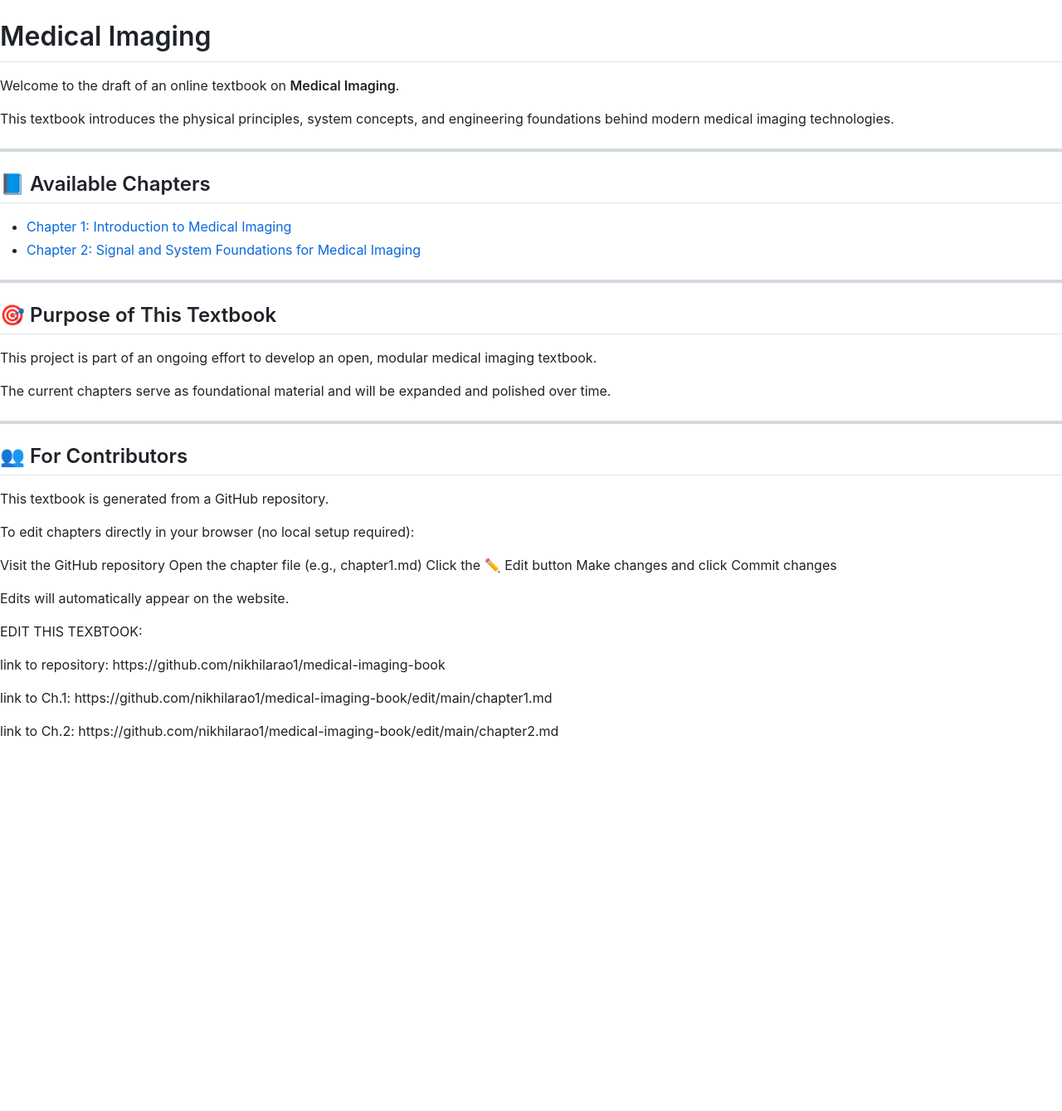
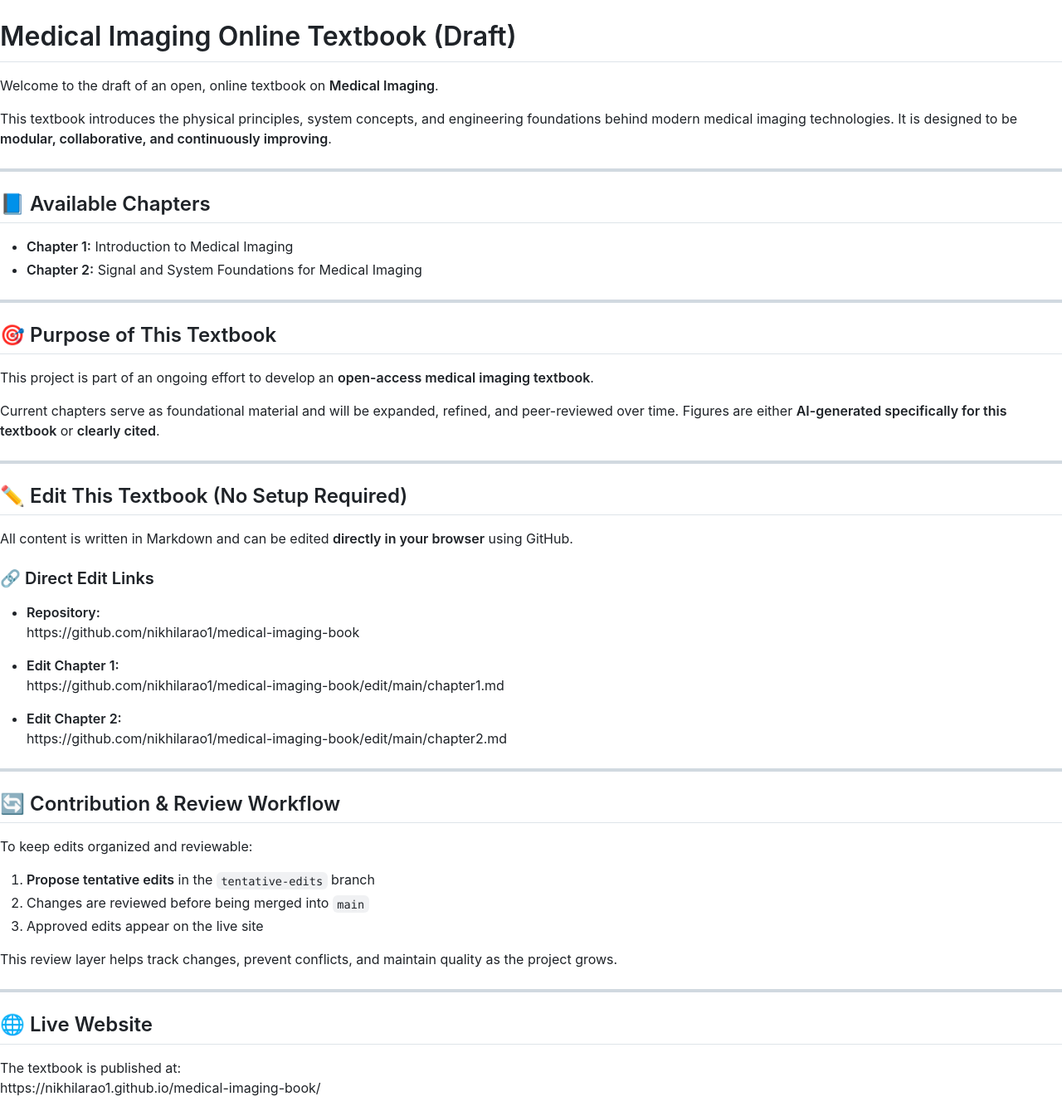
Before and after one commit to NikhilaRao1/medical-imaging-book, a Jekyll site: the page built from index.md, in a window 1280 px wide. Shown: the whole page at 83% size. Built offline with Jekyll 4.4.1, drawn with Linux system fonts in a browser that asks for light colours; nearby versions of some CDN libraries; our own code applies the rules of GitHub Pages for plain Markdown files; before the commit the page ends 909 px from its top, so only the background shows below that.

Commit message:
Update index.md

```diff
--- a/index.md
+++ b/index.md
@@ -1,47 +1,55 @@
----
-title: Medical Imaging
----
+# Medical Imaging Online Textbook (Draft)
 
-# Medical Imaging
+Welcome to the draft of an open, online textbook on **Medical Imaging**.
 
-Welcome to the draft of an online textbook on **Medical Imaging**.
-
-This textbook introduces the physical principles, system concepts, and engineering foundations behind modern medical imaging technologies.
+This textbook introduces the physical principles, system concepts, and engineering foundations behind modern medical imaging technologies. It is designed to be **modular, collaborative, and continuously improving**.
 
 ---
 
 ## 📘 Available Chapters
 
-- [Chapter 1: Introduction to Medical Imaging](chapter1)
-- [Chapter 2: Signal and System Foundations for Medical Imaging](chapter2)
+- **Chapter 1:** Introduction to Medical Imaging
+- **Chapter 2:** Signal and System Foundations for Medical Imaging
 
 ---
 
 ## 🎯 Purpose of This Textbook
 
-This project is part of an ongoing effort to develop an open, modular medical imaging textbook.
+This project is part of an ongoing effort to develop an **open-access medical imaging textbook**.
 
-The current chapters serve as foundational material and will be expanded and polished over time.
+Current chapters serve as foundational material and will be expanded, refined, and peer-reviewed over time. Figures are either **AI-generated specifically for this textbook** or **clearly cited**.
 
 ---
 
-## 👥 For Contributors
+## ✏️ Edit This Textbook (No Setup Required)
 
-This textbook is generated from a GitHub repository.
+All content is written in Markdown and can be edited **directly in your browser** using GitHub.
 
-To edit chapters directly in your browser (no local setup required):
+### 🔗 Direct Edit Links
+- **Repository:**
+  https://github.com/nikhilarao1/medical-imaging-book
 
-Visit the GitHub repository
-Open the chapter file (e.g., chapter1.md)
-Click the ✏️ Edit button
-Make changes and click Commit changes
+- **Edit Chapter 1:**
+  https://github.com/nikhilarao1/medical-imaging-book/edit/main/chapter1.md
 
-Edits will automatically appear on the website.
+- **Edit Chapter 2:**
+  https://github.com/nikhilarao1/medical-imaging-book/edit/main/chapter2.md
 
-EDIT THIS TEXBTOOK:
+---
 
-link to repository: https://github.com/nikhilarao1/medical-imaging-book
+## 🔄 Contribution & Review Workflow
 
-link to Ch.1: https://github.com/nikhilarao1/medical-imaging-book/edit/main/chapter1.md
+To keep edits organized and reviewable:
 
-link to Ch.2: https://github.com/nikhilarao1/medical-imaging-book/edit/main/chapter2.md
+1. **Propose tentative edits** in the `tentative-edits` branch
+2. Changes are reviewed before being merged into `main`
+3. Approved edits appear on the live site
+
+This review layer helps track changes, prevent conflicts, and maintain quality as the project grows.
+
+---
+
+## 🌐 Live Website
+
+The textbook is published at:
+https://nikhilarao1.github.io/medical-imaging-book/
```
